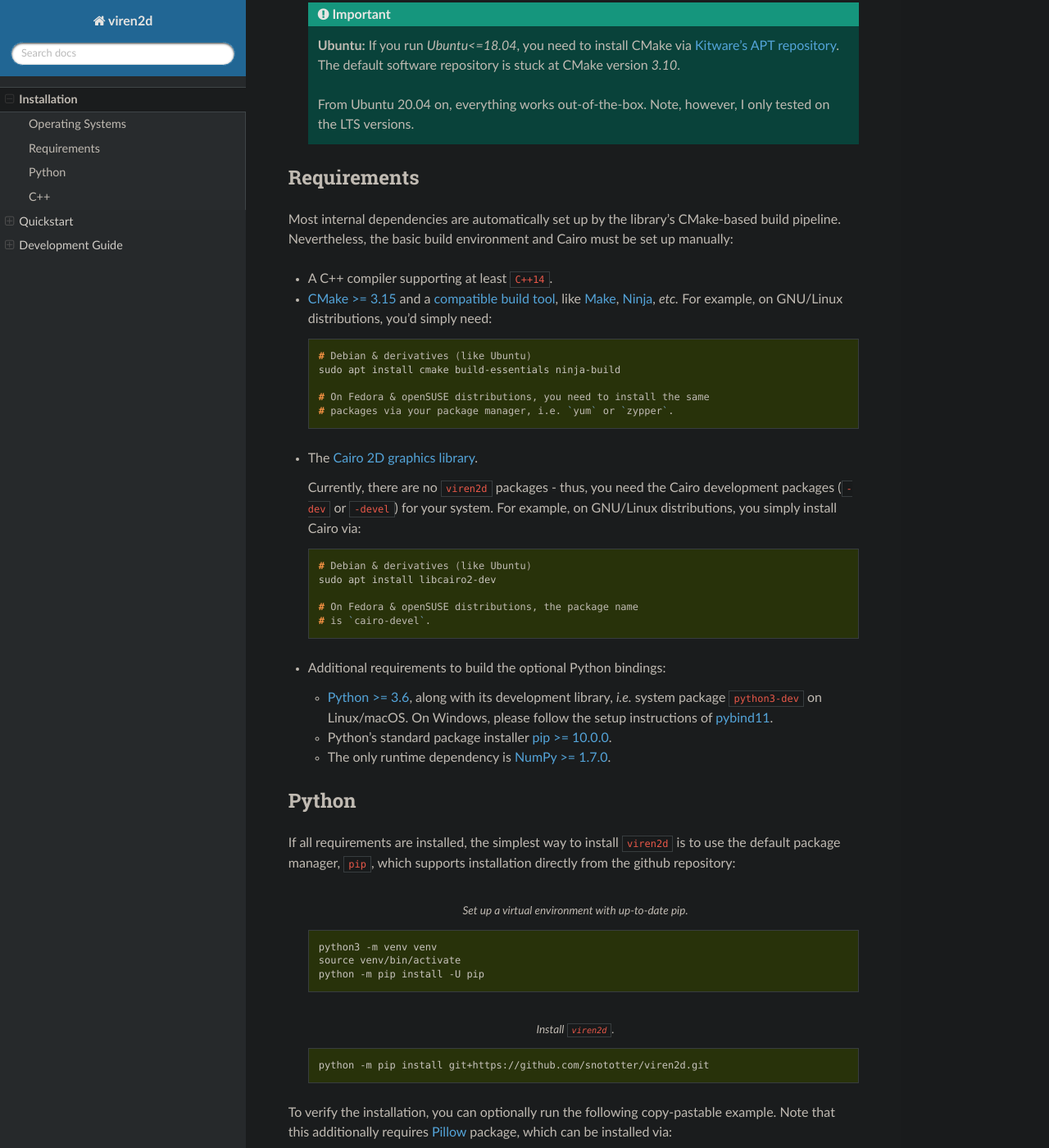
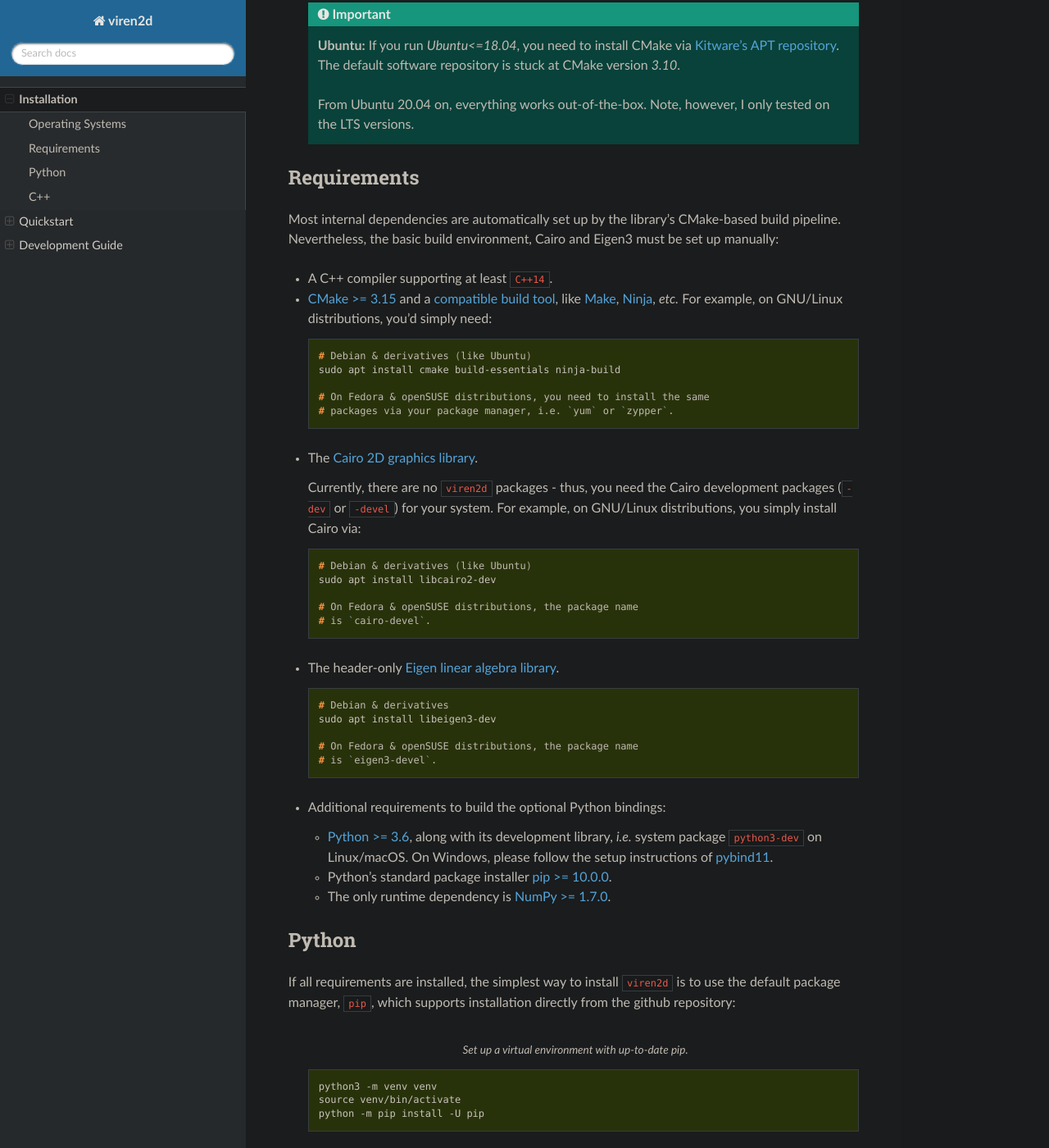
Before and after one commit to snototter/viren2d, a Sphinx documentation site: the page built from docs/source/installation.rst, in a window 1280 px wide and 1400 px high, scrolled down 604 px. Shown: the whole window at 82% size. Built offline with Sphinx 7.4.7 and the Read the Docs theme 2.0.0, drawn with Linux system fonts in a browser that asks for light colours; pages that are not in the unit, such as notebooks, are missing from menus; the version number could not be read and is left out.

Commit message:
document eigen3 dependency & adjust to werkzeugkiste version upgrade

```diff
--- a/docs/source/installation.rst
+++ b/docs/source/installation.rst
@@ -41,8 +41,8 @@
 ------------
 
 Most internal dependencies are automatically set up by the library's
-CMake-based build pipeline. Nevertheless, the basic build environment and Cairo
-must be set up manually:
+CMake-based build pipeline. Nevertheless, the basic build environment, Cairo
+and Eigen3 must be set up manually:
 
 * A C++ compiler supporting at least ``C++14``.
 * `CMake \>= 3.15 <https://cmake.org/>`__ and a
@@ -71,6 +71,16 @@
 
      # On Fedora & openSUSE distributions, the package name
      # is `cairo-devel`.
+
+* The header-only `Eigen linear algebra library <https://eigen.tuxfamily.org/>`__.
+
+  .. code-block:: console
+
+     # Debian & derivatives
+     sudo apt install libeigen3-dev
+
+     # On Fedora & openSUSE distributions, the package name
+     # is `eigen3-devel`.
 
 * Additional requirements to build the optional Python bindings:
 
```
Also changed, not shown: 1 other file.
